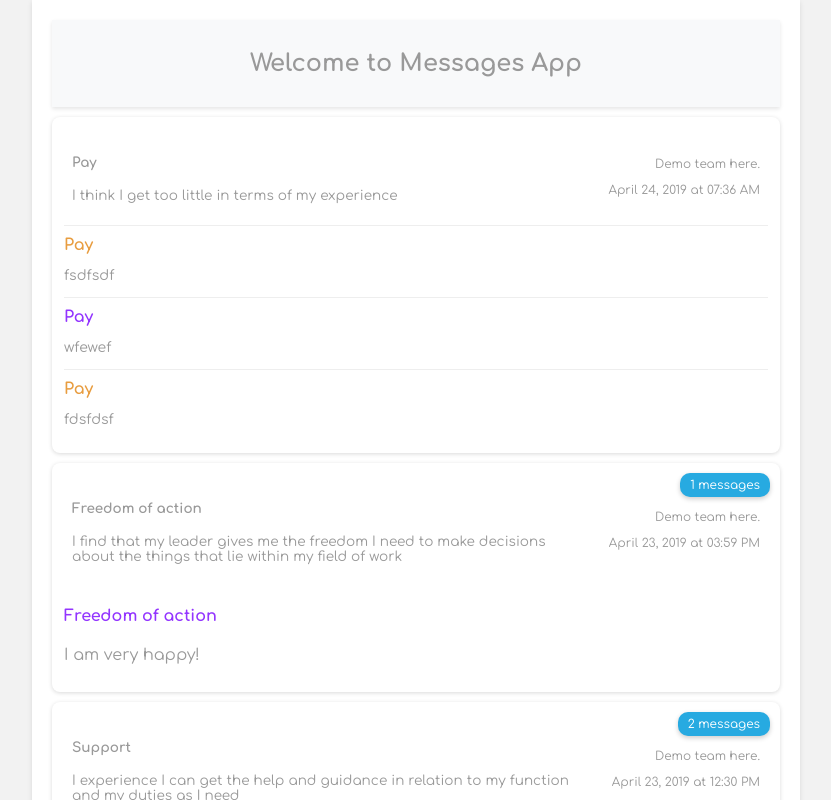
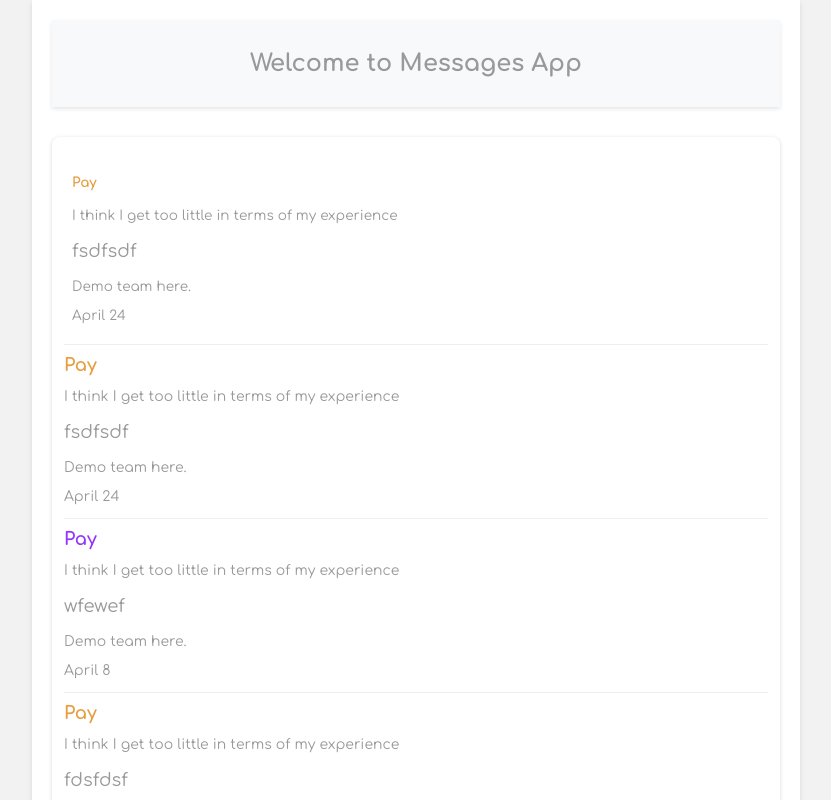
Before and after one commit to IvanGoranoff/messages-app, a React (Create React App) app in the folder messages-app/: page / in a window 1280 px wide. Both pictures are taken after a click on the element 640 px from the left and 223 px from the top of the page. Shown: the top 800 px of the page, without its empty margins (224-1055 px from the left). Built offline with nearby package versions, Linux system fonts and the light colour scheme.

Commit message:
need fixes for styling the cards

```diff
--- a/messages-app/src/components/Thread.js
+++ b/messages-app/src/components/Thread.js
@@ -1,25 +1,31 @@
 import React, { useState } from 'react';
 
 const formatDate = (dateString) => {
-    const options = { year: 'numeric', month: 'long', day: 'numeric', hour: '2-digit', minute: '2-digit' };
+    const options = { month: 'long', day: 'numeric' };
     return new Date(dateString).toLocaleDateString('en-US', options);
 }
 
 function Thread({ messages }) {
     const [isExpanded, setIsExpanded] = useState(false);
 
-    const toggleExpanded = () => setIsExpanded(!isExpanded);
+    const toggleExpanded = () => {
+        if (messages.length > 1) {
+            setIsExpanded(!isExpanded);
+        }
+    };
+
     const highScoreExists = messages.some(msg => msg.score >= 6);
 
     return (
-        <div className={`thread ${isExpanded ? 'expanded' : 'collapsed'} ${highScoreExists ? 'high-rating' : ''}`} onClick={toggleExpanded}>
+        <div className={`thread ${isExpanded ? 'expanded' : 'collapsed'} ${highScoreExists ? 'high-rating' : ''}`}
+            onClick={messages.length > 1 ? toggleExpanded : undefined} // Only add onClick if more than one message
+        >
             <div className="thread-metadata">
                 <div className="metadata-content">
-                    <h4> {messages[0].subject}</h4>
+                    <h4 style={{ color: messages[0].score >= 6 ? '#9335ff' : '#e89d40' }}>{messages[0].subject}</h4>
                     <p>{messages[0].question}</p>
-                </div>
-                <div className="metadata-details">
-                    <p> {messages[0].team}</p>
+                    <p style={{ fontSize: '18px' }}>{messages[0].text}</p>
+                    <p>{messages[0].team}</p>
                     <p>{formatDate(messages[0].created_at)}</p>
                 </div>
             </div>
@@ -27,16 +33,19 @@ function Thread({ messages }) {
                 messages.map((message, index) => (
                     <div key={index} className="message">
                         <h4 style={{ color: message.score >= 6 ? '#9335ff' : '#e89d40' }}>{message.subject}</h4>
-                        <p>{message.text}</p>
+                        <p>{message.question}</p>
+                        <p style={{ fontSize: '18px' }}>{message.text}</p>
+                        <p>{message.team}</p>
+                        <p>{formatDate(message.created_at)}</p>
                     </div>
                 ))
             ) : (
                 <div>
-                    <h4 style={{ color: messages[0].score >= 6 ? '#9335ff' : '#e89d40' }}>{messages[0].subject}</h4>
-                    <p>{messages[0].text}</p>
-                    <div className="count" style={{ backgroundColor: messages[0].score >= 6 ? '#27aae1' : '#e89d40' }}>
-                        {messages.length} messages
-                    </div>
+                    {messages.length > 1 && (
+                        <div className="count" style={{ backgroundColor: messages[0].score >= 6 ? '#27aae1' : '#e89d40' }}>
+                            {messages.length} messages
+                        </div>
+                    )}
                 </div>
             )}
         </div>
--- a/messages-app/src/styles/main.scss
+++ b/messages-app/src/styles/main.scss
@@ -39,7 +39,7 @@ body, html {
     display: flex;
     flex-direction: column;
     background: #FFF;
-    margin: 10px 0;
+    margin: 30px 0;
     padding: 12px;
     position: relative;
     cursor: pointer;
@@ -65,16 +65,17 @@ body, html {
             flex: 1;
             text-align: right;
             font-size: 0.75rem;
+            margin-bottom: 10%;
         }
     }
 
     .count {
         position: absolute;
         right: 10px;
-        top: 10px;
+        top: -8px;
         background-color: $low-rating-color;
         color: white;
-        padding: 5px 10px;
+        padding: 3px 40px;
         border-radius: 10px;
         font-size: 0.75rem;
         box-shadow: 0 2px 5px rgba(0,0,0,0.2); // Improved shadow for 3D effect
@@ -92,7 +93,7 @@ body, html {
     h4 {
         margin: 0;
         color: $text-color;
-        font-size: 16px;
+        font-size: 18px;
     }
 
     p {
```
